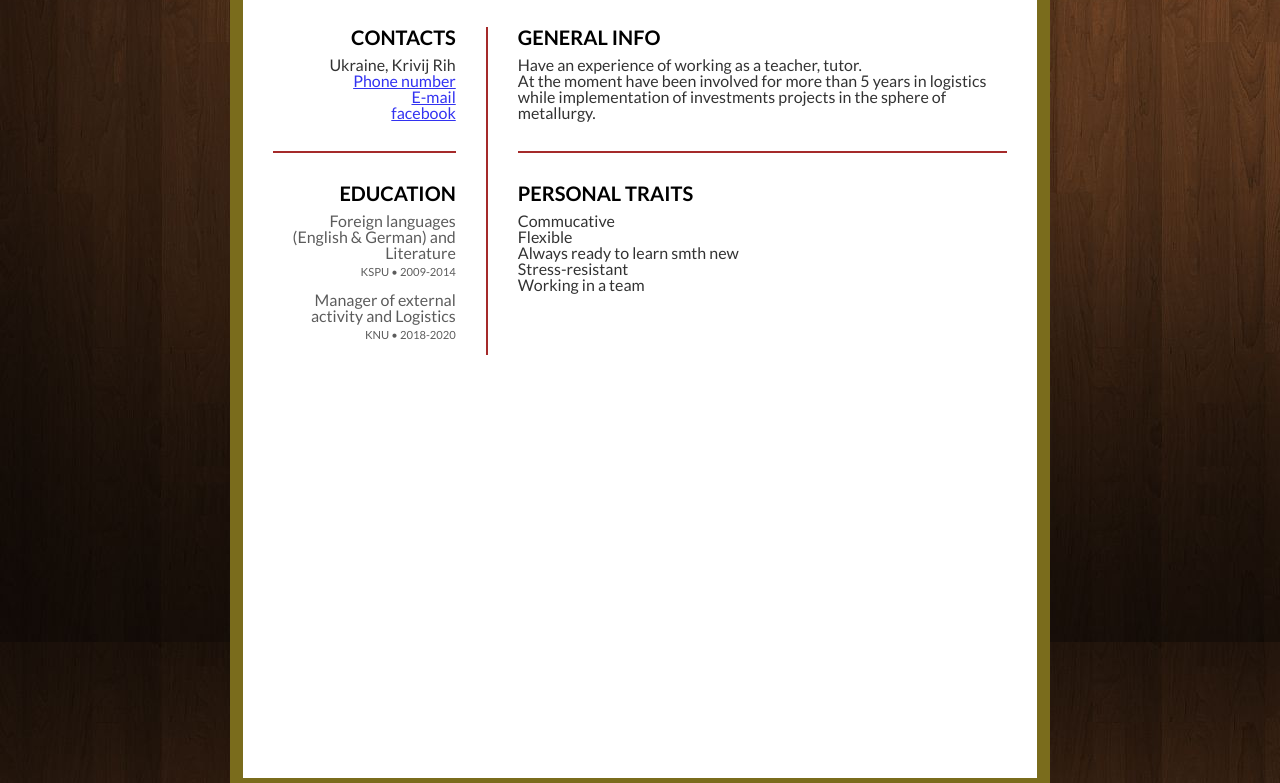
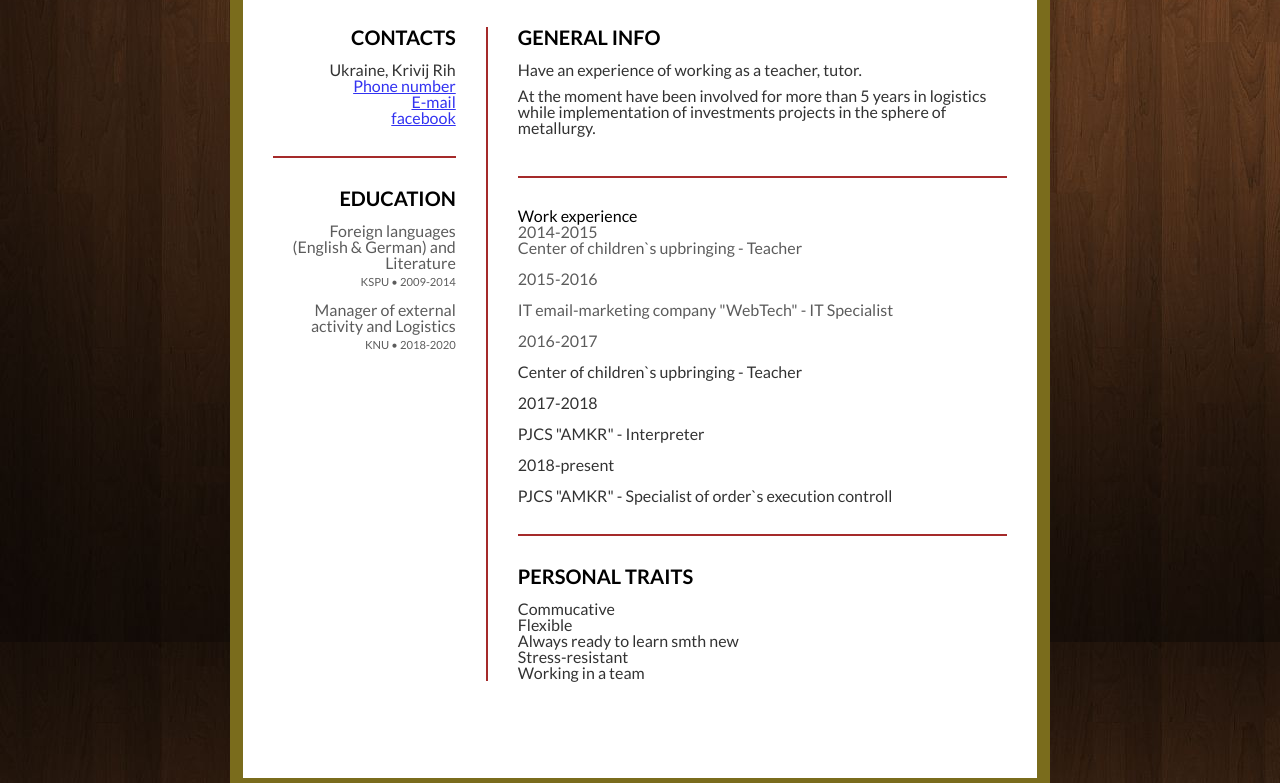
Before and after one commit to PavelBorisenkoRD/applicationForms, a plain HTML site: page index.html in a window 1280 px wide. Shown: the part 558-1341 px from the top of the page. Drawn offline with Linux system fonts and the light colour scheme.

Commit message:
Final Structure Css starts

```diff
--- a/index.html
+++ b/index.html
@@ -48,9 +48,7 @@
             <h3 class="title">Education</h3>
             <ul>
               <li class="item">
-                <p>
-                  Foreign languages (English & German) and Literature
-                </p>
+                <p>Foreign languages (English & German) and Literature</p>
 
                 <p class="VUZ">KSPU • 2009-2014</p>
               </li>
@@ -75,6 +73,26 @@
             </p>
           </div>
 
+          <div class="experience">
+            <h3>Work experience</h3>
+
+            <ul>
+              <li class="item"> <p>2014-2015</p>
+                <p>Center of children`s upbringing - Teacher</p>
+              </li>
+              <li class="item">
+                <li class="item"> <p>2015-2016</p></li>
+                <li class="item"><p>IT email-marketing company "WebTech" - IT Specialist</p>
+                <li class="item"><p>2016-2017</p></li>
+                <li class="item"></li><p>Center of children`s upbringing - Teacher</p>
+                <li class="item"></li><p>2017-2018</p></li>
+                <li class="item"></li><p>PJCS "AMKR" - Interpreter</p>
+                <li class="item"></li><p>2018-present</p></li>
+                <li class="item"></li><p>PJCS "AMKR" - Specialist of order`s execution controll</p>
+              </li>
+            </ul>
+          </div>
+
           <div class="qualities">
             <h3 class="title">Personal traits</h3>
             <ul>
--- a/style.css
+++ b/style.css
@@ -50,7 +50,7 @@ header {
 .title {
   font-size: 20px;
   font-weight: bold;
-  margin-bottom: 10px;
+  margin-bottom: 15px;
   text-transform: uppercase;
 }
 
@@ -80,10 +80,24 @@ text-transform: uppercase;
 .personal {
   border-bottom: 2px solid brown;
   padding-bottom: 30px;
+
 }
+
+.personal >p{
+    margin-bottom: 10px;
+}
+
+.experience {  border-bottom: 2px solid brown;
+    padding-bottom: 30px;}
 
 .qualities {
   padding-top: 30px;
 }
 
 .item {margin-bottom: 15px;}
+
+.experience {
+    padding-top: 30px;
+    border-bottom: 2px solid brown;
+  padding-bottom: 30px;
+}
```
